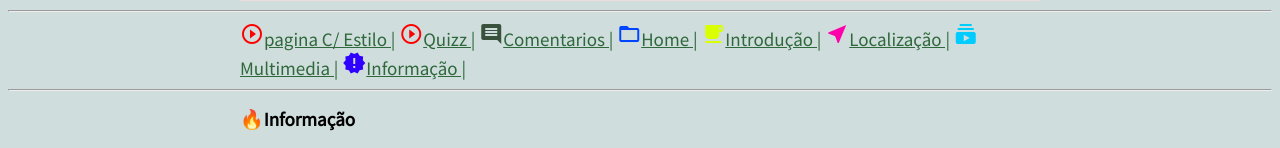
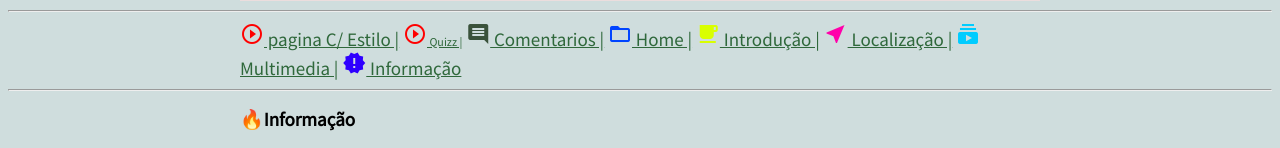
Before and after one commit to claudio-21902813/pw-lab, a PHP site: page /lab4/info.html in a window 1280 px wide. Shown: the part 461-609 px from the top of the page. Run offline with PHP 8.4, Linux system fonts and the light colour scheme.

Commit message:
lab 4 desenvolvimento

```diff
--- a/lab4/estilos.css
+++ b/lab4/estilos.css
@@ -54,30 +54,31 @@ a:active {
   }
 
   #menuop1::after{
-      content: "Quizz |";
+      content: " Quizz |";
+      font-size: 12px;
   }
 
   #menuop2::after{
-      content: "Comentarios |";
+      content: " Comentarios |";
   }
 
   #menuop3::after{
-    content: "Home |";
+    content: " Home |";
 }
 #menuop4::after{
-    content: "Introdução |";
+    content: " Introdução |";
 }
 #menuop5::after{
-    content: "Localização |";
+    content: " Localização |";
 }
 #menuop6::after{
-    content: "Multimedia |";
+    content: " Multimedia |";
 }
 #menuop7::after{
-    content: "Informação |";
+    content: " Informação ";
 }
 #menuop8::after{
-    content: "pagina C/ Estilo |";
+    content: " pagina C/ Estilo |";
 }
 
   #poema::before {
```
